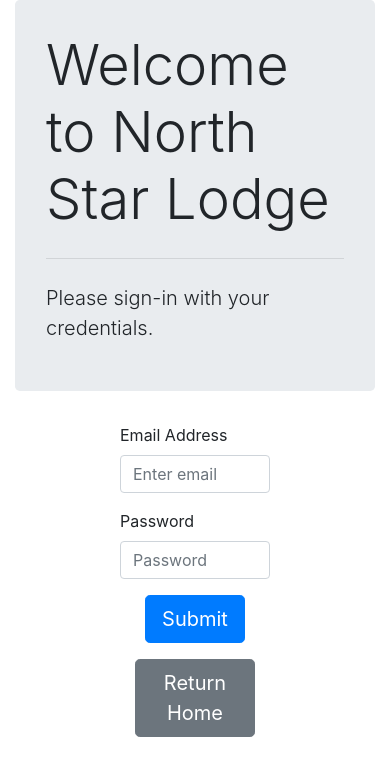
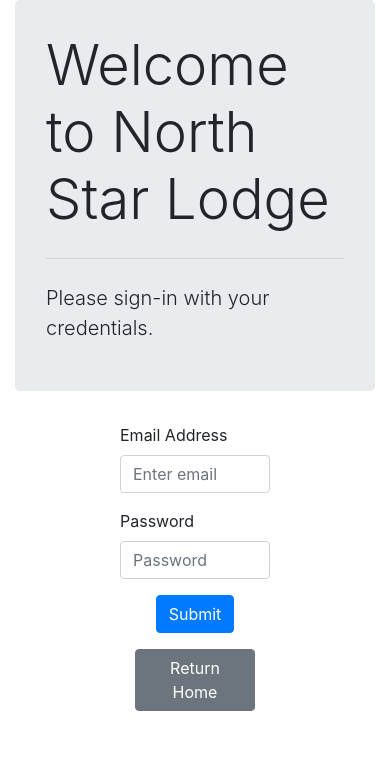
Before and after one commit to joseph1wan/gpmn-nsl-archive, a React (Create React App) app in the folder client/: page /sign-in in a window 390 px wide. Shown: the top 776 px of the page. Built offline with nearby package versions, Linux system fonts and the light colour scheme.

Commit message:
fix: responsive

```diff
--- a/client/src/components/authentication/SignInScreen/GPSignIn.js
+++ b/client/src/components/authentication/SignInScreen/GPSignIn.js
@@ -5,7 +5,7 @@ import { Link } from 'react-router-dom';
 const GPSignIn = () => (
   <Container>
     <div className="mb-3">Hey GP Member. GPMail flow is coming soon...</div>
-    <Button as={Link} variant="secondary" size="lg" to="/">
+    <Button as={Link} variant="secondary" to="/">
       Return Home
     </Button>
   </Container>
--- a/client/src/components/authentication/SignInScreen/GuestSignIn.js
+++ b/client/src/components/authentication/SignInScreen/GuestSignIn.js
@@ -31,16 +31,10 @@ const GuestSignIn = ({ onSubmit: handleSubmit, control }) => {
           />
         </Form.Group>
         <Container className="text-center">
-          <Button className="mr-md-3" variant="primary" type="submit" size="lg">
+          <Button className="mr-md-3" variant="primary" type="submit">
             Submit
           </Button>
-          <Button
-            className="mt-3 mt-md-0"
-            as={Link}
-            variant="secondary"
-            size="lg"
-            to="/"
-          >
+          <Button className="mt-3 mt-md-0" as={Link} variant="secondary" to="/">
             Return Home
           </Button>
         </Container>
```
